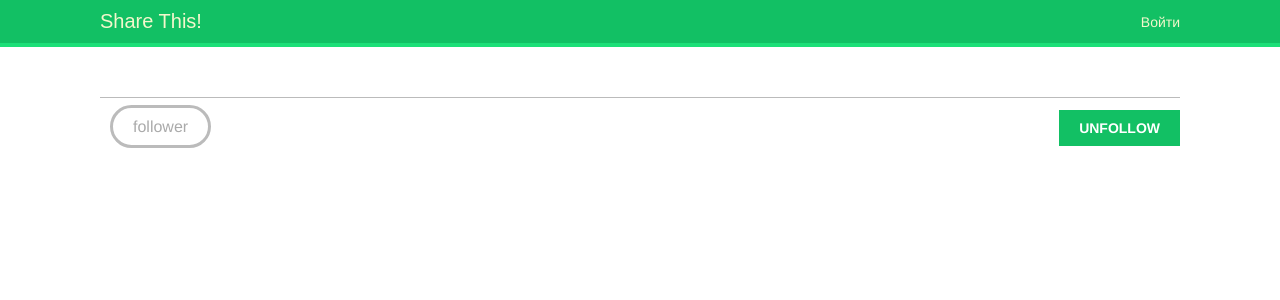
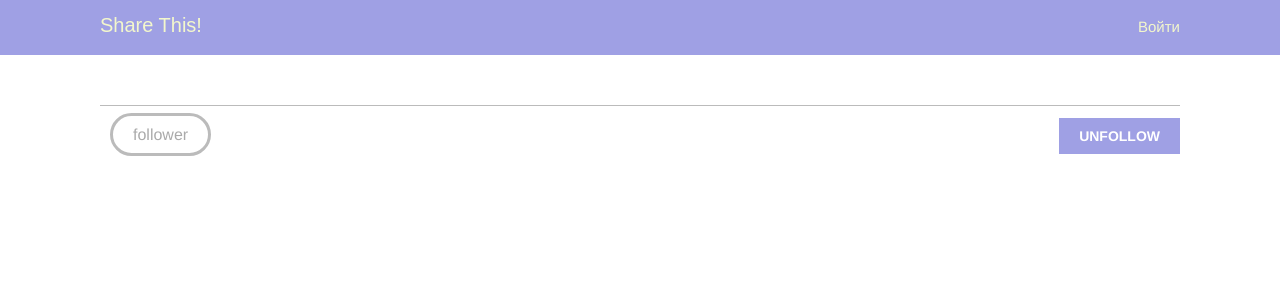
Before and after one commit to collinearen/Project-marks, a Django app: template share/account/templates/account/user/detail.html in a window 1280 px wide. Shown: the top 300 px of the page. Run offline with Django 3.2, Linux system fonts and the light colour scheme; the template is opened without the code that fills it, so the values that code supplies are empty; some libraries are stand-ins or nearby versions; some web fonts are replaced.

Commit message:
Чуть подшаманил с цветом в css

```diff
--- a/share/account/forms.py
+++ b/share/account/forms.py
@@ -42,11 +42,11 @@ class UserEditForm(forms.ModelForm):
         qs = User.objects.exclude(id=self.instance.id) \
             .filter(email=data)
         if qs.exists():
-            raise forms.ValidationError('Email already in use.')
+            raise forms.ValidationError('Этот Email уже используется')
         return data
 
 
 class ProfileEditForm(forms.ModelForm):
     class Meta:
         model = Profile
-        fields = ['date_of_birth', 'photo']
+        fields = ['photo']
--- a/share/account/static/css/base.css
+++ b/share/account/static/css/base.css
@@ -11,7 +11,7 @@ p {
 }
 
 a {
-    color:#12c064;
+    color: #9fa0e4;
     text-decoration:none;
 }
 
@@ -36,11 +36,11 @@ ol {
 }
 
 #header {
-    padding:10px 100px;
-    font-size:14px;
-    background:#12c064;
-    color:#fff;
-    border-bottom:4px solid #1cdf78;
+    padding:14px 100px;
+    font-size:15px;
+    background:#9fa0e4;
+    color:#5c2929;
+    border-bottom:4px solid #9fa0e4;
     overflow:auto;
 }
 
@@ -64,7 +64,7 @@ ol {
 }
 
 #header ul.menu li.selected a, #header ul.menu li.selected a:hover {
-    color:#1b6d32;
+    color: white;
     font-weight:bold;
 }
 
@@ -82,10 +82,14 @@ ol {
 
 #content {
     padding:30px 100px;
+    background: white;
 }
 
 /* forms */
 form {
+
+  background: white;
+
     overflow:auto;
 }
 
@@ -111,7 +115,7 @@ input, textarea {
 }
 input[type=submit], a.button {
     font-weight:bold;
-    background:#12c064;
+    background:#9fa0e4;
     color:#fff;
     padding:10px 20px;
     font-size:14px;
@@ -219,8 +223,8 @@ a.like, a.follow { float:right; margin-top:-8px; }
     width:220px;
     height:300px;
     margin:0 10px 10px 10px;
-    border-top:8px solid #12c064;
-    background:#eee;
+    border-top:8px solid white;
+    background: #FFF0F5;
 }
 #image-list img { width:220px; height:220px; }
 #image-list .info { padding:10px; }
```
